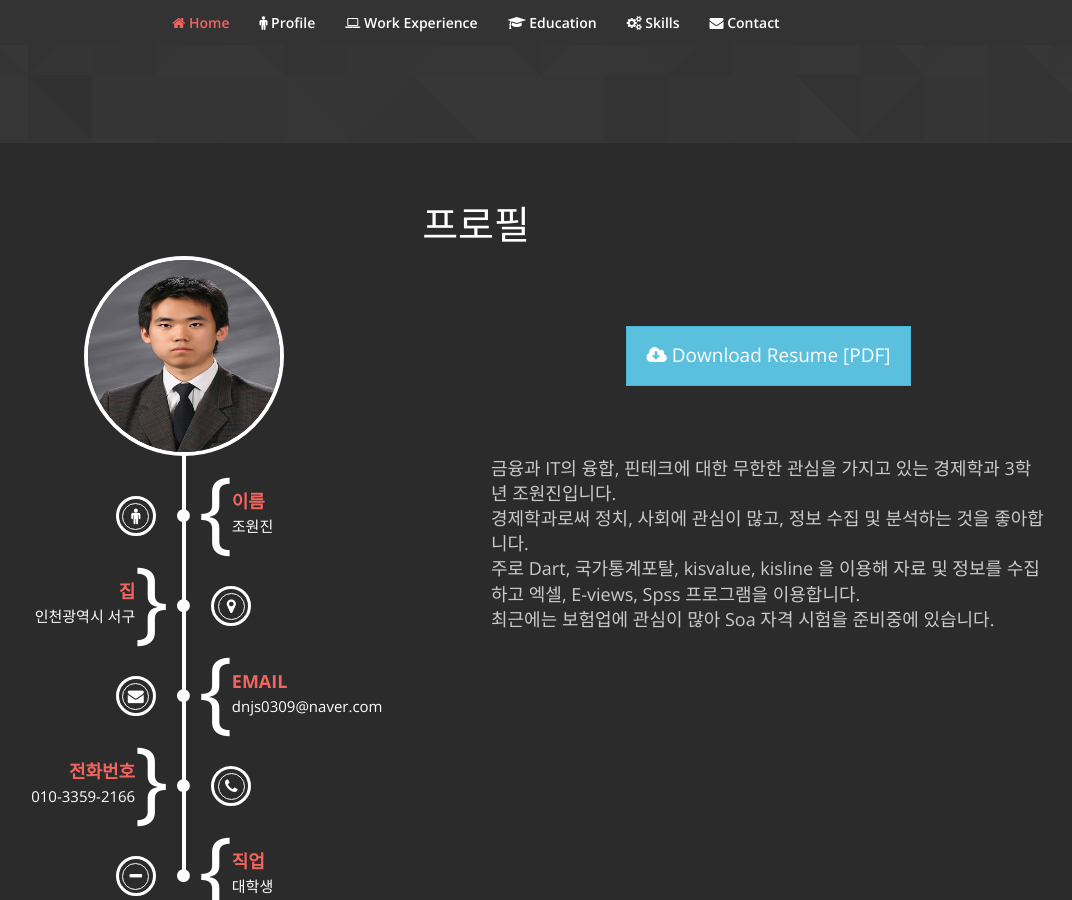
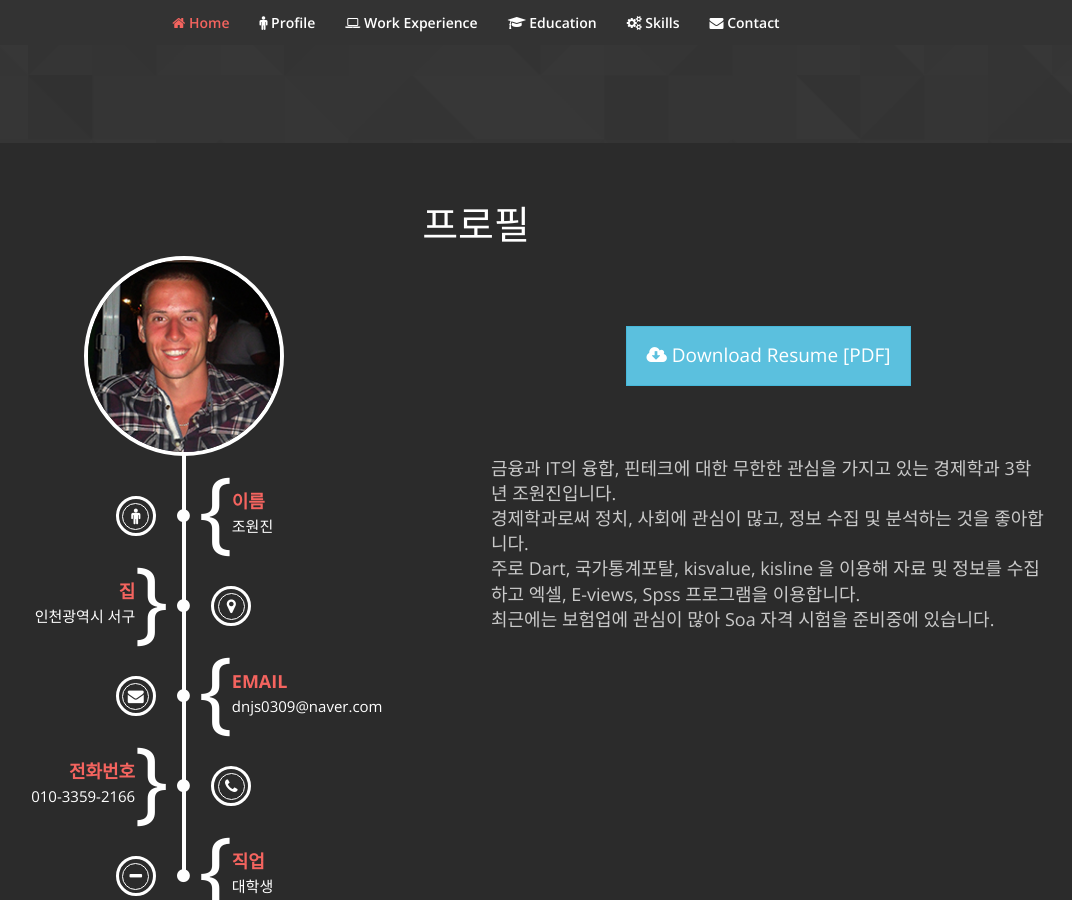
Before and after one commit to dnjs0309/dnjs0309.github.io, a Jekyll site: the page built from index.html, in a window 1280 px wide and 900 px high, scrolled down 757 px. Shown: the whole window, without its empty margins (164-1236 px from the left). Built offline with Jekyll 4.4.1, drawn with Linux system fonts in a browser that asks for light colours; nearby versions of some CDN libraries.

Commit message:
Update profile.html

```diff
--- a/_includes/profile.html
+++ b/_includes/profile.html
@@ -13,7 +13,7 @@
 					<div class="timeline">
                     <div class="timeline-head">
                       	<div class="profile-pic">
-		            		<img src="images/1.jpg" alt="chowonjin Profile Picture">
+		            		<img src="images/miroslav_maksimovic.jpg" alt="chowonjin Profile Picture">
 		            	</div>
                     </div>
                     <div class="timeline-body">
```
